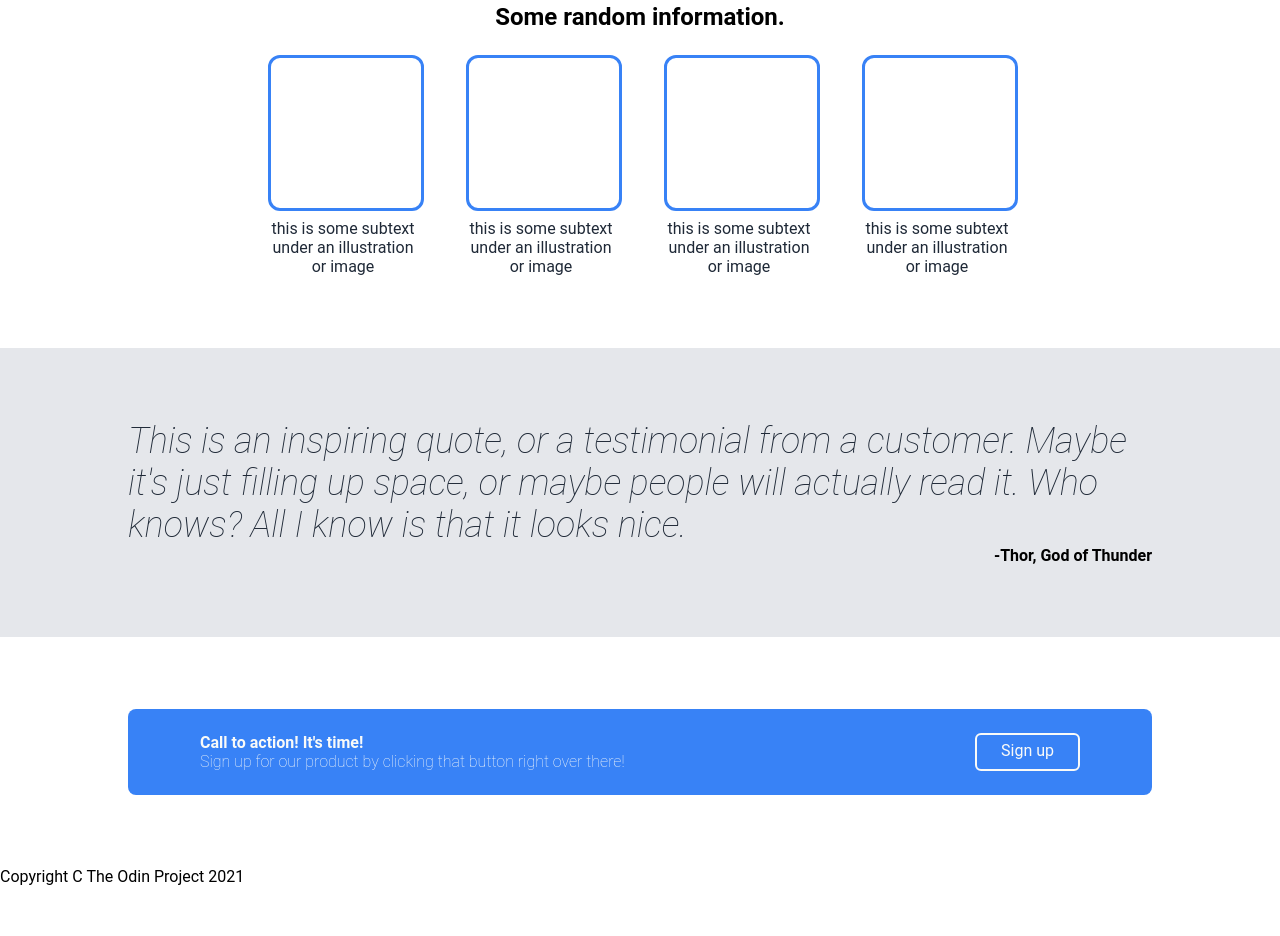
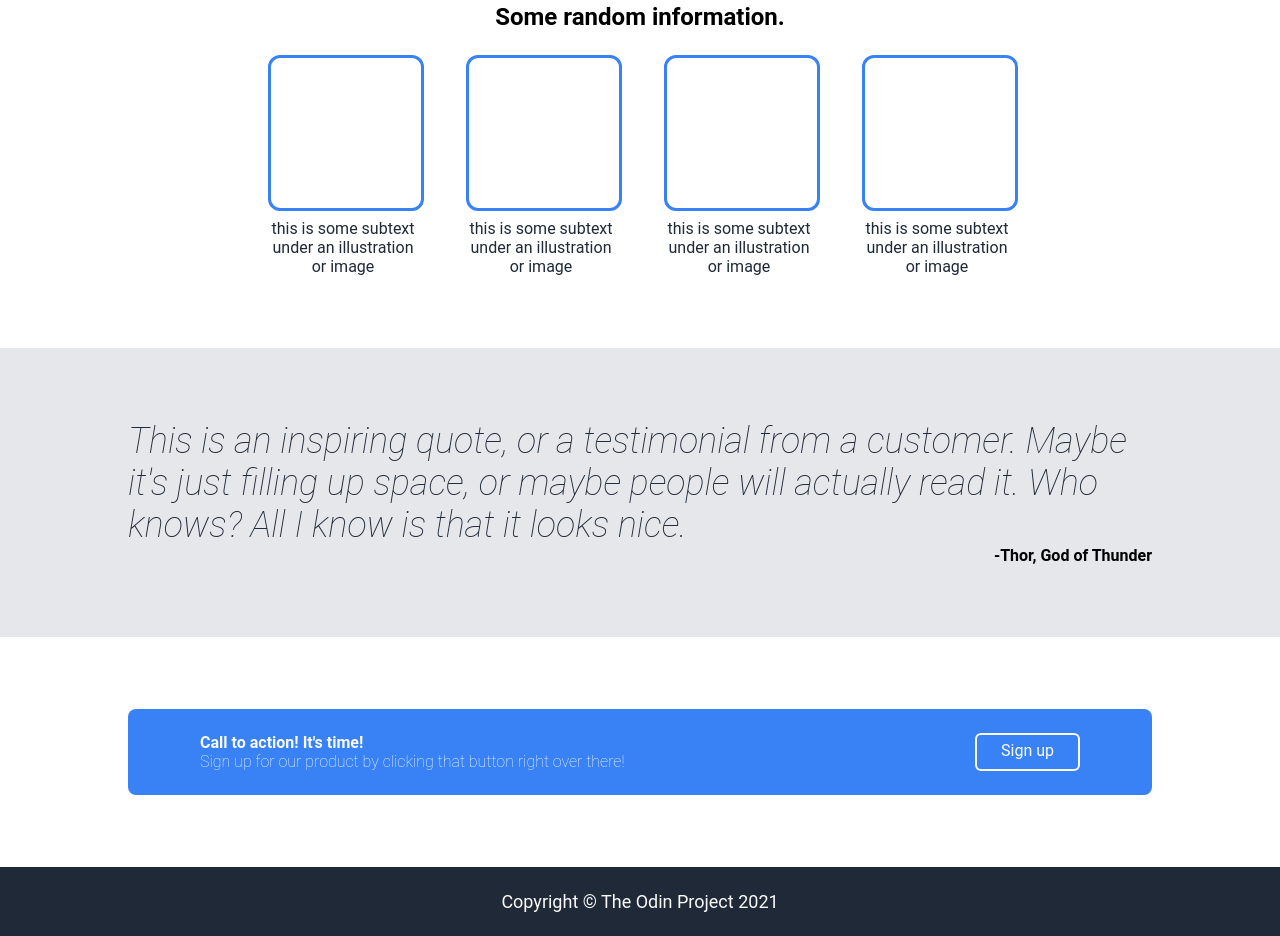
Before and after one commit to mglvn/landing-page, a plain HTML site: page index.html in a window 1280 px wide. Shown: the part 461-1397 px from the top of the page. Before the commit the page ends 1347 px from the top, so only its background shows below. Drawn offline with Linux system fonts and the light colour scheme.

Commit message:
Styled Footer

```diff
--- a/index.html
+++ b/index.html
@@ -58,7 +58,7 @@
         <a class="cta-button" href="#">Sign up</a>
     </div>
     <div class="footer">
-        Copyright C The Odin Project 2021
+        Copyright &copy; The Odin Project 2021
     </div>
 </body>
 </html>
--- a/style.css
+++ b/style.css
@@ -141,3 +141,11 @@ body {
 .cta-button {
     border: 2px solid #F9FAF8;
 }
+
+.footer {
+    background-color: #1f2937;
+    padding: 24px;
+    color: #F9FAF8;
+    text-align: center;
+    font-size: 18px;
+}
```
